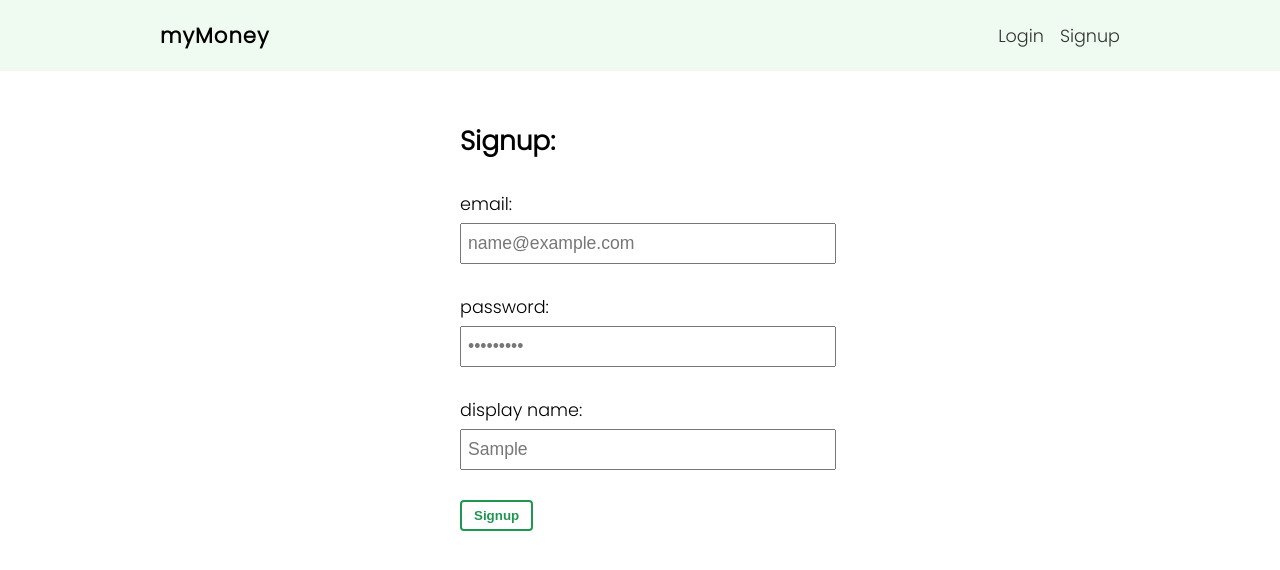
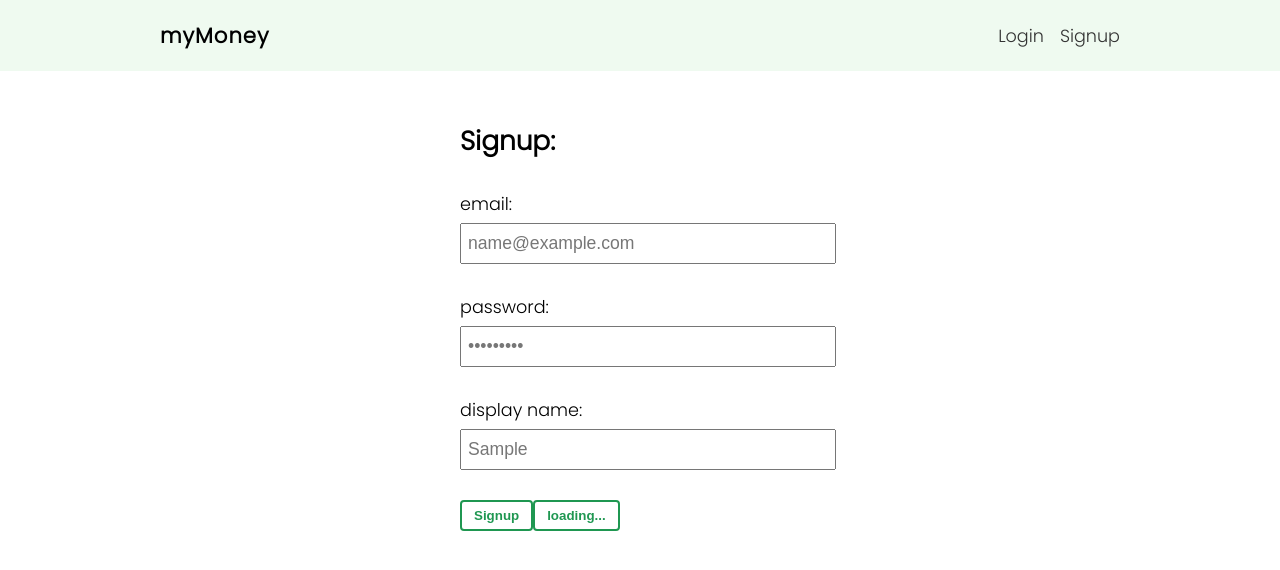
Before and after one commit to rito3668/money-app, a React (Create React App) app: page /signup in a window 1280 px wide. Both pictures are taken after typing "name@example.com", "Sample123", "Sample" into the empty fields and a click on the button "Signup". Shown: the top 570 px of the page. Built offline with nearby package versions, Linux system fonts and the light colour scheme; no server answers; a web font is replaced by a local one.

Commit message:
modifying the signup page

```diff
--- a/src/pages/signup/Signup.js
+++ b/src/pages/signup/Signup.js
@@ -1,13 +1,15 @@
 import styles from './Signup.module.css'
 import React from 'react'
 import { useState } from 'react'
+import { useSignup } from '../../hooks/useSignup'
 export default function Signup() {
     const [email,setEmail] = useState('')
     const [password,setPassword] = useState('')
     const [display,setDisplay] = useState('')
+    const {signup,error,pending} = useSignup()
     const handleSubmit=(e)=>{
         e.preventDefault()
-        console.log(email,password,display)
+        signup(email,password,display)
     }
   return (
     <form className={styles['signup-form']} onSubmit={handleSubmit}>
@@ -37,6 +39,8 @@ export default function Signup() {
             />
         </label>
         <button className='btn'>Signup</button>
+        {error&&<p>{error}</p>}
+        {pending&&<button className='btn' disabled>loading...</button>}
     </form>
   )
 }
```
